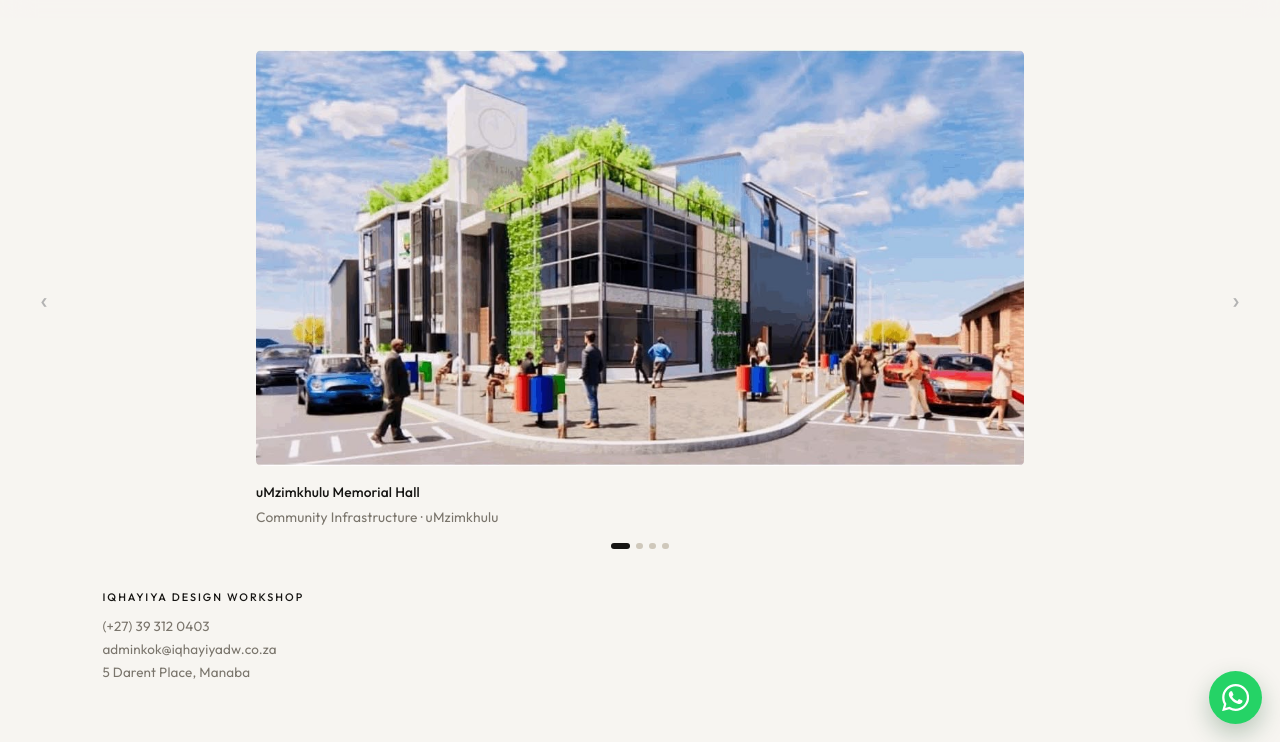
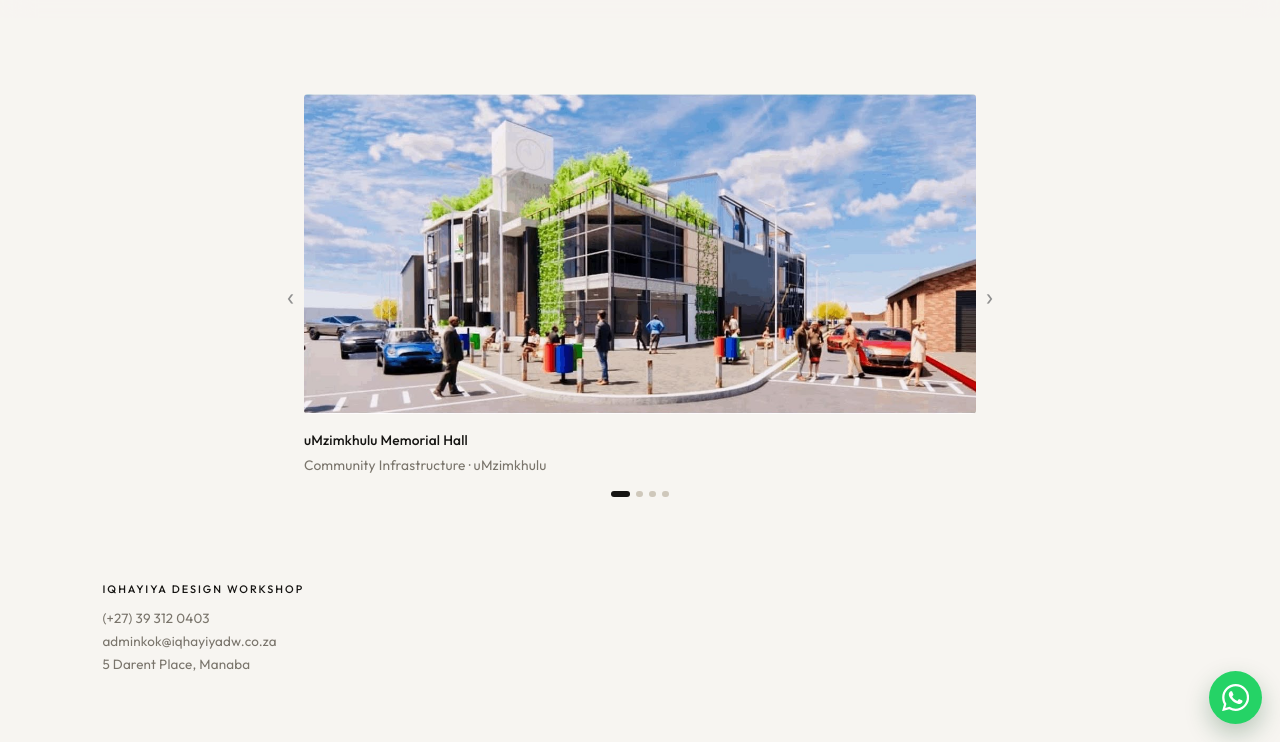
Before and after one commit to shichabonkuna22-star/iQhayiya-KLG-Design-Prototype, a website: page index.html in a window 1280 px wide. Shown: the part 58-800 px from the top of the page. Drawn offline with Linux system fonts and the light colour scheme.

Commit message:
Shorten the home photo, pull arrows in, and leave the chevrons unstyled.

```diff
--- a/css/klg.css
+++ b/css/klg.css
@@ -170,10 +170,11 @@ body:has(.home-stage) .site-footer { display: none; }
 
 .home-stage {
   display: grid;
-  grid-template-columns: 1.5rem minmax(0, 1fr) 1.5rem;
+  grid-template-columns: auto minmax(0, 42rem) auto;
+  justify-content: center;
   align-items: center;
-  column-gap: 0.2rem;
-  min-height: calc(100vh - var(--header-h) - 10.5rem);
+  column-gap: 0.15rem;
+  min-height: calc(100vh - var(--header-h) - 11rem);
   padding: 1rem clamp(0.6rem, 3vw, 2rem) 0.6rem;
 }
 .home-contact {
@@ -195,37 +196,41 @@ body:has(.home-stage) .site-footer { display: none; }
   font-weight: 500;
 }
 .gallery-arrow {
-  width: 1.5rem;
-  height: 2.4rem;
-  padding: 0;
+  width: auto;
+  min-width: 1.4rem;
+  height: auto;
+  padding: 0.2rem 0.1rem;
   justify-self: center;
-  border: 0;
+  border: 0 !important;
   border-radius: 0;
-  background: none;
+  background: transparent !important;
   box-shadow: none;
-  color: #b3b3b3;
-  font-size: 1.7rem;
+  color: #8f8f8f;
+  font-size: 1.85rem;
   line-height: 1;
+  font-weight: 300;
 }
 .gallery-arrow:hover {
   color: var(--ink);
-  background: none;
-  border: 0;
+  background: transparent !important;
+  border: 0 !important;
   transform: none;
+  box-shadow: none;
 }
 .home-frame {
   position: relative;
-  width: min(100%, 48rem);
+  width: 100%;
+  max-width: 42rem;
   justify-self: center;
 }
 .home-frame a { display: block; color: inherit; }
 .home-slides {
   position: relative;
   width: 100%;
-  aspect-ratio: 16 / 10;
-  max-height: 52vh;
+  aspect-ratio: 16 / 9;
+  max-height: 40vh;
   overflow: hidden;
-  border-radius: 0.35rem;
+  border-radius: 0.25rem;
   background: #ece7de;
 }
 .home-slides img {
@@ -638,7 +643,7 @@ h3 { font-size: 1.02rem; margin: 0 0 0.4rem; }
 
 @media (max-width: 960px) {
   .join-pair, .contact-panel, .article-spread, .footer-grid, .notes { grid-template-columns: 1fr; }
-  .home-frame { width: min(100%, 48rem); }
+  .home-frame { width: 100%; max-width: 42rem; }
   .gallery-grid { grid-template-columns: 1fr 1fr; }
 }
 
@@ -661,8 +666,7 @@ h3 { font-size: 1.02rem; margin: 0 0 0.4rem; }
   .site-nav.is-open { display: flex; }
   .klg-grid, .gallery-grid { grid-template-columns: 1fr; }
   .home-stage { column-gap: 0.1rem; padding: 0.6rem 0.35rem 1rem; }
-  .home-slides { max-height: 42vh; }
-  .gallery-arrow { width: 1.3rem; height: 2rem; font-size: 1.5rem; }
+  .home-slides { max-height: 34vh; }
   .wordmark-name { font-size: 1.05rem; }
   .wordmark-sub { display: none; }
 }
--- a/index.html
+++ b/index.html
@@ -6,7 +6,7 @@
   <title>iQhayiya Design Workshop</title>
   <meta name="description" content="iQhayiya Design Workshop is a professional architectural firm. The name IQHAYIYA translates to pride in isiXhosa.">
   <link rel="icon" href="favicon.svg" type="image/svg+xml">
-  <link rel="stylesheet" href="css/klg.css?v=klg5">
+  <link rel="stylesheet" href="css/klg.css?v=klg6">
 </head>
 <body>
   <div id="site-header"></div>
```
Also changed, not shown: article.html (+1 -1 lines), join.html (+1 -1 lines), news.html (+1 -1 lines), practice.html (+1 -1 lines), project.html (+1 -1 lines), work.html (+1 -1 lines).
